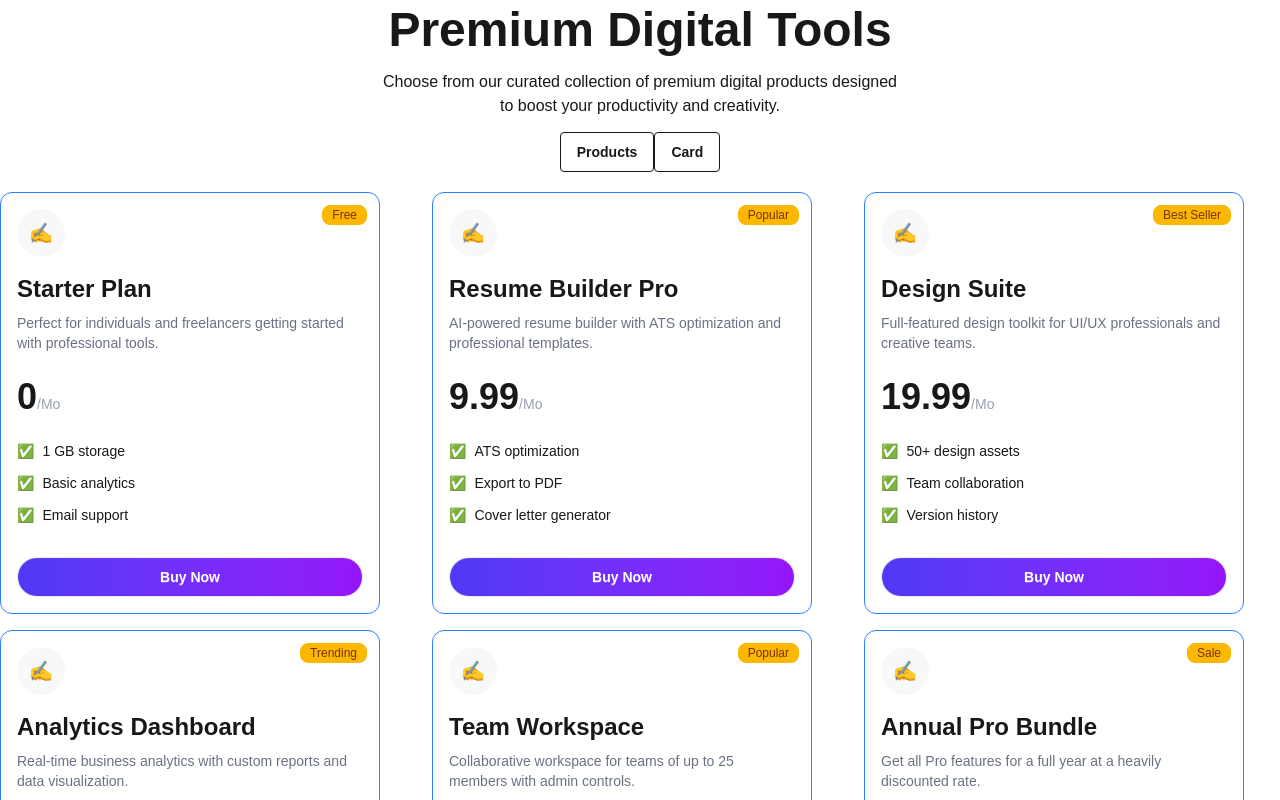
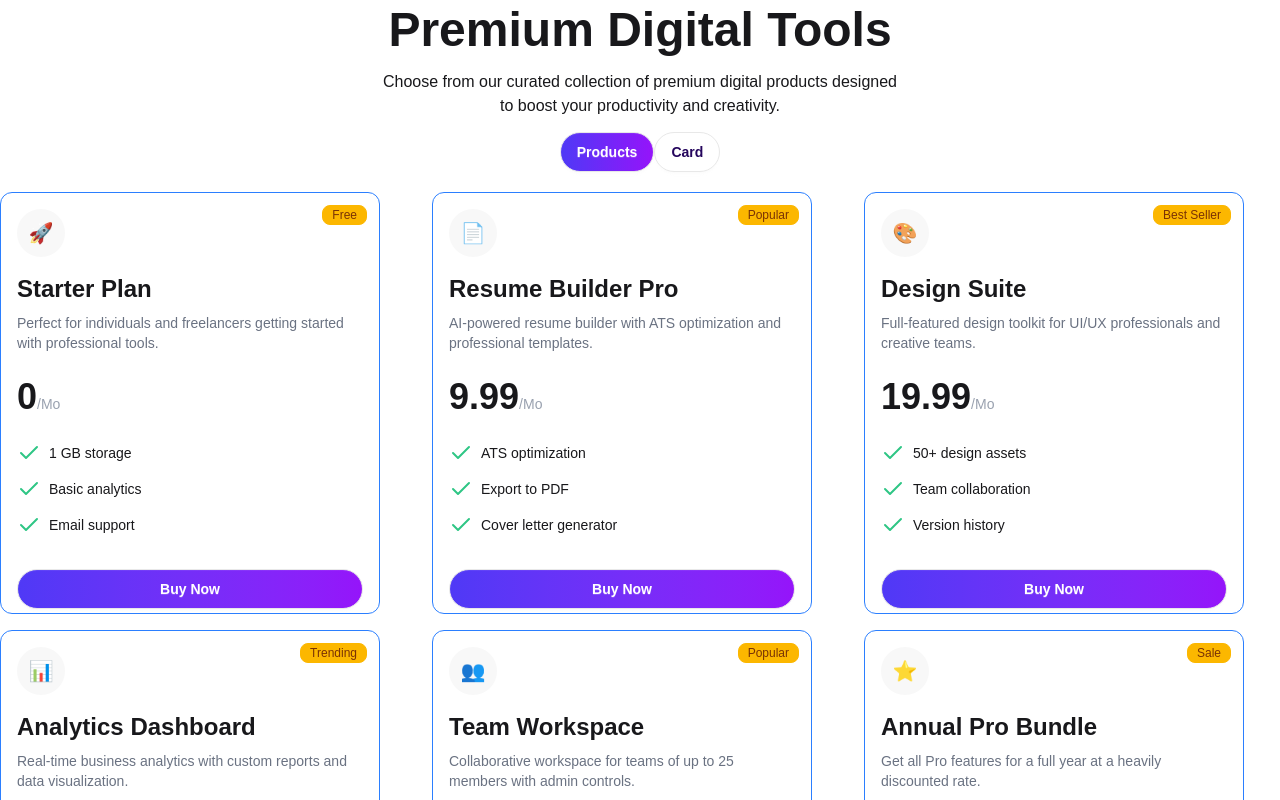
Before and after one commit to shantodey/digitools, a React (Vite) app: page / in a window 1280 px wide. Shown: the part 1180-1980 px from the top of the page. Built offline with nearby package versions, Linux system fonts and the light colour scheme.

Commit message:
Add new components and enhance UI for better user experience

```diff
--- a/src/App.jsx
+++ b/src/App.jsx
@@ -7,6 +7,7 @@ import { Suspense, useState } from "react"
 import GetStart from "./Component/GetStart/GetStart"
 import SimpleTransparent from "./Component/SimpleTransparent/SimpleTransparent"
 import Footer from "./Component/Footer/Footer"
+import ReadytoTransform from "./Component/ReadytoTransform/ReadytoTransform"
 
 const getProdects = async () => {
   const res = await fetch("/public/data.json");
@@ -28,6 +29,7 @@ function App() {
       </Suspense>
       <GetStart/>
       <SimpleTransparent/>
+      <ReadytoTransform/>
       <Footer/>
       <ToastContainer />
     </>
--- a/src/Component/Navbar/Navbar.jsx
+++ b/src/Component/Navbar/Navbar.jsx
@@ -22,7 +22,7 @@ const Navbar = ({ cats }) => {
                                     <li><a>FAQ</a></li>
                                 </ul>
                             </div>
-                            <a className="btn btn-ghost text-5xl text-[#6D28FF]">DigiTols</a>
+                            <a className="bg-custom-gradient text-transparent bg-clip-text text-2xl md:text-3xl font-extrabold py-1 select-none">DigiTols</a>
                         </div>
                         <div className="navbar-center hidden lg:flex">
                             <ul className="menu menu-horizontal px-1">
--- a/src/Component/PremiumDigitalTools/PDtools.jsx
+++ b/src/Component/PremiumDigitalTools/PDtools.jsx
@@ -12,8 +12,12 @@ const PDtools = ({getProductsData,cats,setCats }) => {
                     <p className='pt-4'>Choose from our curated collection of premium digital products designed <br />to boost your productivity and creativity.</p>
                 </div>
                 <div className="togolebutton pt-3.5 pb-5 text-center">
-                    <button onClick={()=>selectedButton("Products")}  class="btn btn-outline">Products</button>
-                    <button onClick={()=>selectedButton("Card")}  class="btn btn-outline">Card{cats.length===0 ? '':cats.length }</button>
+                    <button onClick={()=>selectedButton("Products")}  className={`btn
+                        ${selectButton === "Products" ? "flex-1  rounded-full  font-semibold py-2 bg-custom-gradient text-white cursor-pointer" :
+                         "flex-1  rounded-full  font-semibold py-2 bg-transparent text-[#25065D] cursor-pointer"} `}>Products</button>
+                    <button onClick={()=>selectedButton("Card")}  className={`btn
+                        ${selectButton === "Card" ? "flex-1  rounded-full  font-semibold py-2 bg-custom-gradient text-white cursor-pointer" :
+                         "flex-1  rounded-full  font-semibold py-2 bg-transparent text-[#25065D] cursor-pointer"} `}>Card{cats.length===0 ? '':cats.length }</button>
                 </div>
                 {selectButton==="Products"?
                     <ProdectCards getProductsData ={getProductsData} setCats={setCats} cats={cats} />
--- a/src/Component/PremiumDigitalTools/ProdectCards/Card/Card.jsx
+++ b/src/Component/PremiumDigitalTools/ProdectCards/Card/Card.jsx
@@ -1,3 +1,4 @@
+import { Check } from 'lucide-react';
 import React from 'react';
 
 const Card = ({ prodectsData, setCats, cats }) => {
@@ -14,7 +15,7 @@ const Card = ({ prodectsData, setCats, cats }) => {
             </div>
 
             <div className="flex items-center justify-center w-12 h-12 rounded-full bg-base-200 mb-4 text-xl">
-                ✍️
+                {prodectsData.icon}
             </div>
 
             <h2 className="text-2xl font-bold mb-2">{prodectsData.name}</h2>
@@ -30,17 +31,17 @@ const Card = ({ prodectsData, setCats, cats }) => {
 
             <div className="space-y-3 mb-8">
                 <div className="flex items-center gap-2 text-sm">
-                    <span>✅</span>
+                    <span><Check color="#2fc685"/></span>
                     <span>{prodectsData.features[1]}</span>
                 </div>
 
                 <div className="flex items-center gap-2 text-sm">
-                    <span>✅</span>
+                    <span><Check color="#2fc685"/></span>
                     <span>{prodectsData.features[2]}</span>
                 </div>
 
                 <div className="flex items-center gap-2 text-sm">
-                    <span>✅</span>
+                    <span><Check color="#2fc685" /></span>
                     <span>{prodectsData.features[3]}</span>
                 </div>
             </div>
--- /dev/null
+++ b/src/Component/PremiumDigitalTools/ShoppingCards/EmptyShoppincCard/EmptyShoppincCard.jsx
@@ -0,0 +1,22 @@
+import React from 'react';
+import { ShoppingCart } from 'lucide-react';
+const EmptyShoppincCard = () => {
+    return (
+        <div className="w-full max-w-5xl mx-auto p-4 sm:p-6 lg:p-8">
+            <div className="bg-base-200/40 rounded-[2rem] py-20 px-6 flex flex-col items-center justify-center text-center">
+                <div className="bg-base-200 p-4 rounded-full mb-6 flex items-center justify-center">
+                    <ShoppingCart className="w-8 h-8 text-base-content/50" strokeWidth={1.5} />
+                </div>
+                <h2 className="text-2xl sm:text-3xl font-medium text-base-content mb-4">
+                    Your cart is empty
+                </h2>
+                <p className="text-base-content/60 max-w-md text-sm sm:text-base leading-relaxed">
+                    Looks like you haven't added anything yet. Start exploring our tools and add your favorites to the cart.
+                </p>
+
+            </div>
+        </div>
+    );
+};
+
+export default EmptyShoppincCard;
--- a/src/Component/PremiumDigitalTools/ShoppingCards/ShoppingCards.jsx
+++ b/src/Component/PremiumDigitalTools/ShoppingCards/ShoppingCards.jsx
@@ -1,5 +1,7 @@
 import React from 'react';
 import ShoppingCard from './ShoppingCard/ShoppingCard';
+import EmptyShoppincCard from './EmptyShoppincCard/EmptyShoppincCard';
+
 
 const ShoppingCards = ({ cats }) => {
     return (
@@ -7,12 +9,21 @@ const ShoppingCards = ({ cats }) => {
             <h2 className="text-xl font-bold text-base-content">Your Cart</h2>
 
             <div className="flex flex-col gap-4">
-                {cats.map(item => <ShoppingCard key={item.id} items={item} />)}
+                {cats.length === 0 ? (
+                    <EmptyShoppincCard />
+                ) : (
+                    <>
+                        <div className="space-y-4">
+                            {cats.map((item) => (
+                                <ShoppingCard key={item.id} items={item} />
+                            ))}
                         </div>
-
+                        <div className="mt-6 space-y-4">
                             <div className="flex items-center justify-between pt-2">
                                 <span className="text-sm text-base-content/50">Total:</span>
-                <span className="text-2xl font-bold text-base-content">{cats.price}</span>
+                                <span className="text-2xl font-bold text-base-content">
+                                    {cats.price}
+                                </span>
                             </div>
 
                             <button
@@ -22,6 +33,12 @@ const ShoppingCards = ({ cats }) => {
                                 Proceed To Checkout
                             </button>
                         </div>
+                    </>
+                )}
+            </div>
+
+
+        </div>
     );
 };
 
--- a/src/Component/ReadytoTransform/ReadytoTransform.jsx
+++ b/src/Component/ReadytoTransform/ReadytoTransform.jsx
@@ -2,9 +2,31 @@ import React from 'react';
 
 const ReadytoTransform = () => {
     return (
-        <div>
+        <section className="bg-custom-gradient py-15 md:py-30 md:text-center px-4 text-white scroll-mt-25" id="testimonials">
+            <h1 className="text-3xl md:text-[40px] font-extrabold mb-6">Ready To Transform Your Workflow?</h1>
+            <p className="text-sm"  >
+                Join thousands of professionals who are already using Digitools to work
+                smarter. <br className="hidden md:block" /> Start your free trial today.
+            </p>
 
-        </div>
+            <div className="space-x-4 my-8" >
+                <a
+                    href="#"
+                    className="transition-all duration-150  hover:-translate-y-1.5 inline-block px-4 py-2 rounded-full bg-white "
+                >
+                    <span className="text-transparent bg-custom-gradient bg-clip-text text-sm font-medium">
+                        Explore Products
+                    </span>
+                </a>
+                <a
+                    href="#"
+                    className="transition-all duration-150 hover:bg-white hover:text-[#7624f8] hover:-translate-y-1.5 inline-block px-4 py-2 rounded-full border border-white text-sm  font-medium"
+                >
+                    View Pricing
+                </a>
+            </div>
+            <p className=" text-[12px] md:text-sm">14-day free trial • No credit card required • Cancel anytime</p>
+        </section>
     );
 };
 
--- a/src/index.css
+++ b/src/index.css
@@ -6,3 +6,11 @@
 body{
     font-family: "Manrope", sans-serif;
 }
+
+@utility bg-custom-gradient {
+  background-image: linear-gradient(to right, #4F39F6, #9514FA);
+}
+
+html{
+  scroll-behavior: smooth;
+}
```
Lines whose indentation alone changed are shown as unchanged.
